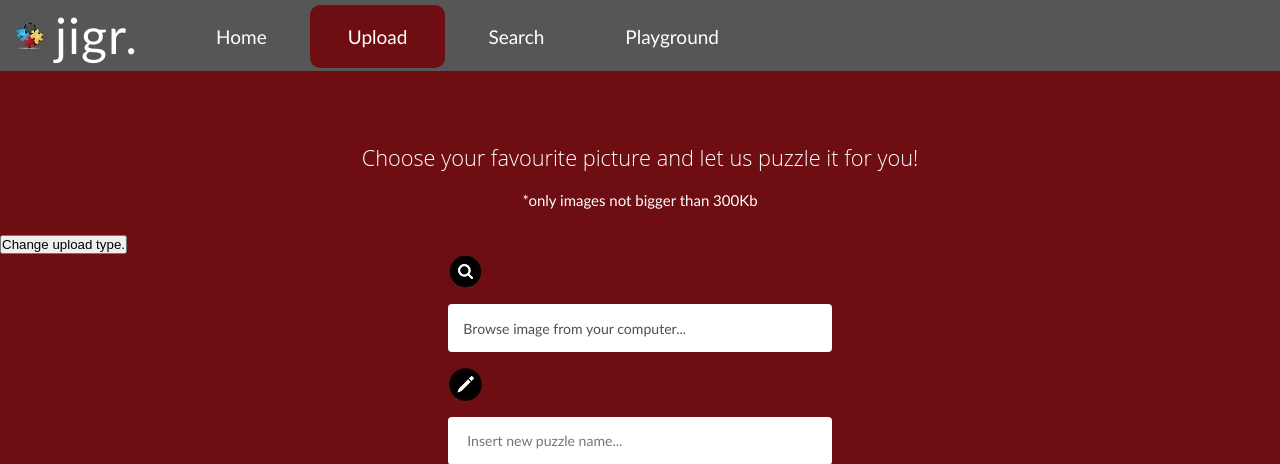
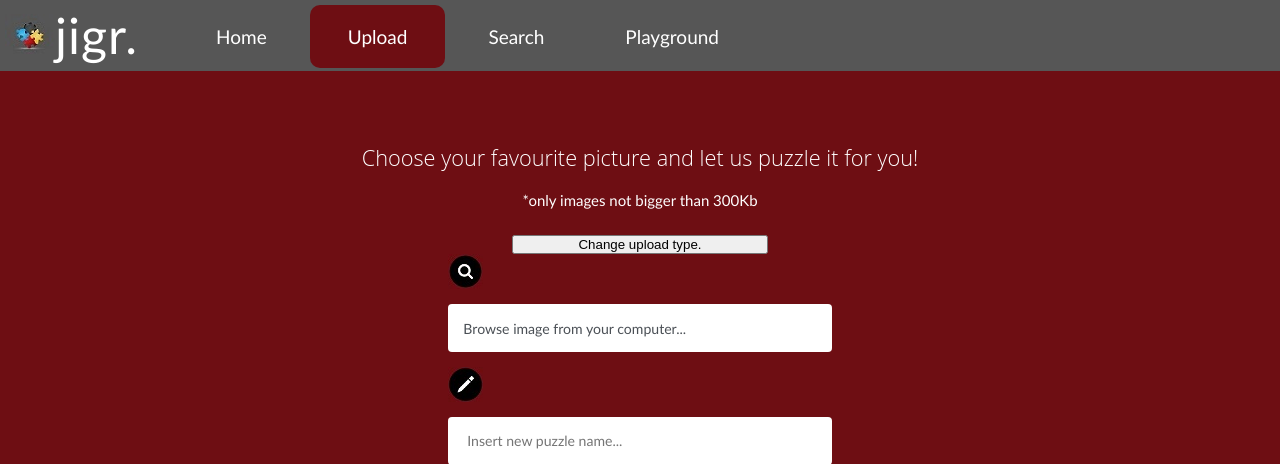
Before and after one commit to rotarurobert/JIGR, a PHP site: template MVC/app/views/upload/upload.php in a window 1280 px wide. Shown: the top 464 px of the page. Run offline with PHP 8.4, Linux system fonts and the light colour scheme; the template is opened without the code that fills it, so the values that code supplies are empty.

Commit message:
change button style

```diff
--- a/MVC/app/views/upload/upload.php
+++ b/MVC/app/views/upload/upload.php
@@ -24,7 +24,7 @@ UploadModel::upload();
 		<p>Choose your favourite picture and let us puzzle it for you!</p><br>
 		<span>*only images not bigger than 300Kb</span>
 	</div>
-	<button id = "change">Change upload type.</button>
+	<button id = "change" style = "margin-left:40%; margin-right:40%; width: 20%;">Change upload type.</button>
 	<form method="post" enctype="multipart/form-data">
 		<div  class="upload-form">
 			<img alt="logo" src="./images/search.jpg">
@@ -57,13 +57,15 @@ document.getElementById("change").addEventListener("click",function (){
 
         if(labelUrl.style.display === "none"){
             labelFile.style.display = "none";
-            submitFile.style.display = "none";
+			submitFile.style.display = "none";
+			document.getElementById("pic").disabled = true;
             labelUrl.style.display = "table";
             submitUrl.style.display = "inline-block";
         }else{
             if(labelFile.style.display === "none"){
                 labelFile.style.display = "table";
-                submitFile.style.display = "inline-block";
+				submitFile.style.display = "inline-block";
+				document.getElementById("pic").disabled = false;
                 labelUrl.style.display = "none";
                 submitUrl.style.display = "none";
             }
```
